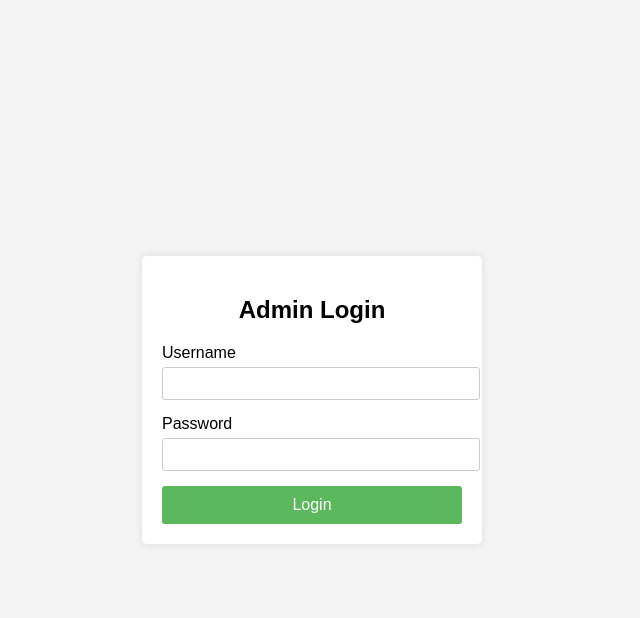
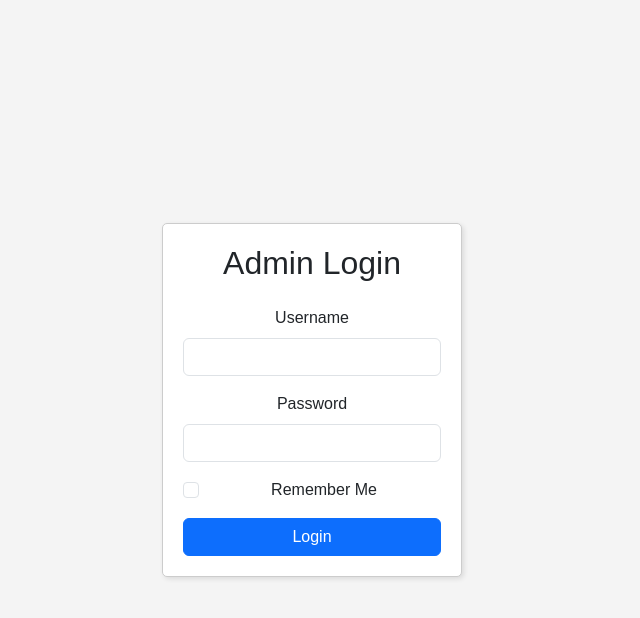
Before and after one commit to Arshad4786/Recycle-Device, a Flask app: page /admin/login in a window 1280 px wide. Shown: the top 618 px of the page, without its empty margins (328-968 px from the left). Run offline with Flask 3, Linux system fonts and the light colour scheme.

Commit message:
Update admin_login.html via AI assist

```diff
--- a/admin login/templates/admin_login.html
+++ b/admin login/templates/admin_login.html
@@ -4,22 +4,50 @@
     <meta charset="UTF-8">
     <meta name="viewport" content="width=device-width, initial-scale=1.0">
     <title>Admin Login</title>
-    <link rel="stylesheet" href="{{ url_for('static', filename='styles.css') }}">
+    <link href="https://cdn.jsdelivr.net/npm/bootstrap@5.3.0/dist/css/bootstrap.min.css" rel="stylesheet" integrity="sha384-9ndCyUaIbzAi2FUVXJi0CjmCapSmO7SnpJef0486qhLnuZ2cdeRhO02iuK6FUUVM" crossorigin="anonymous">
+    <link rel="stylesheet" href="{{ url_for('static', filename='styles.css') }}">  <!-- Keep your custom styles -->
+    <style>
+      .login-container {
+        max-width: 400px;
+        margin: 100px auto;
+        padding: 20px;
+        border: 1px solid #ccc;
+        border-radius: 5px;
+        box-shadow: 2px 2px 5px rgba(0,0,0,0.1);
+      }
+    </style>
 </head>
 <body>
     <div class="login-container">
-        <h2>Admin Login</h2>
+        <h2 class="text-center mb-4">Admin Login</h2>
         <form action="/admin/login" method="post">
-            <div class="input-group">
-                <label for="username">Username</label>
-                <input type="text" id="username" name="username" required>
+            <div class="mb-3">
+                <label for="username" class="form-label">Username</label>
+                <input type="text" class="form-control" id="username" name="username" required>
             </div>
-            <div class="input-group">
-                <label for="password">Password</label>
-                <input type="password" id="password" name="password" required>
+            <div class="mb-3">
+                <label for="password" class="form-label">Password</label>
+                <input type="password" class="form-control" id="password" name="password" required>
             </div>
-            <button type="submit">Login</button>
+            <div class="mb-3 form-check">
+                <input type="checkbox" class="form-check-input" id="rememberMe">
+                <label class="form-check-label" for="rememberMe">Remember Me</label>
+            </div>
+            <button type="submit" class="btn btn-primary w-100">Login</button>
+
+            {% with messages = get_flashed_messages(with_categories=true) %}
+              {% if messages %}
+                <div class="mt-3">
+                  {% for category, message in messages %}
+                    <div class="alert alert-{{ category }}">{{ message }}</div>
+                  {% endfor %}
+                </div>
+              {% endif %}
+            {% endwith %}
         </form>
     </div>
+
+
+    <script src="https://cdn.jsdelivr.net/npm/bootstrap@5.3.0/dist/js/bootstrap.bundle.min.js" integrity="sha384-geWF76RCwLtnZ8qwWowPQNguL3RmwHVBC9FhGdlKrxdiJJigb/j/68SIy3Te4Bkz" crossorigin="anonymous"></script>
 </body>
 </html>
```
